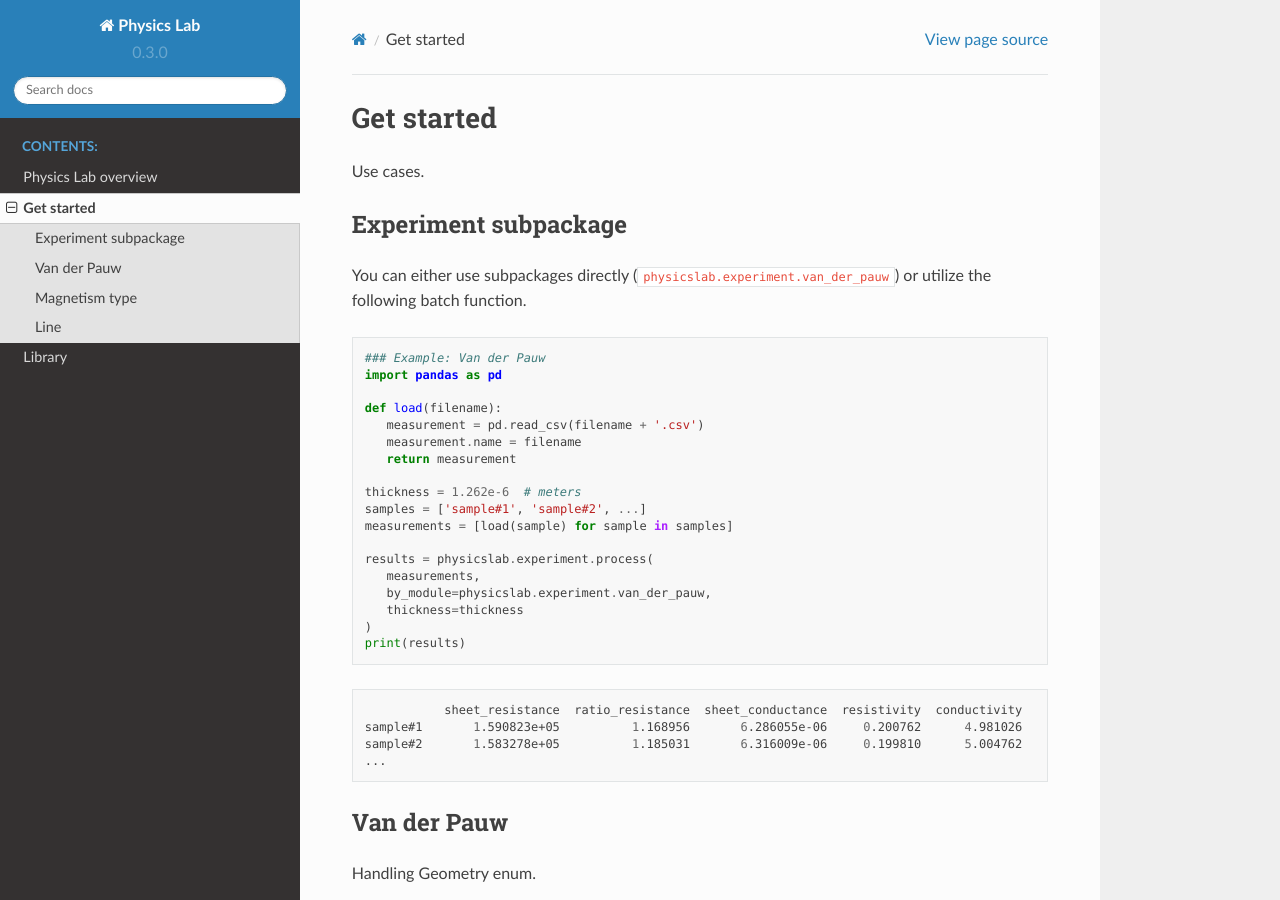
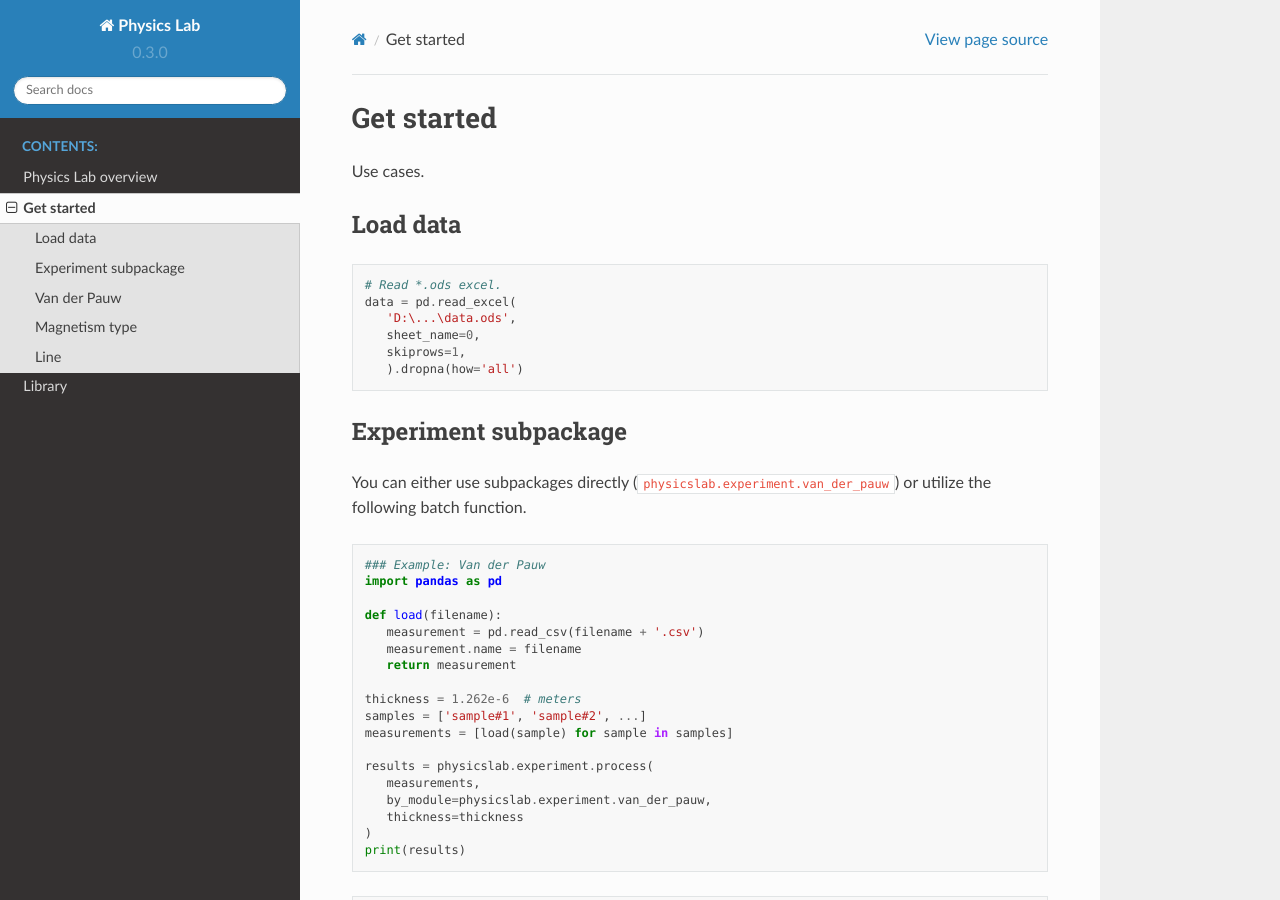
Before and after one commit to martin-brajer/physics-lab, a Sphinx documentation site: the page built from docs/source/get_started.rst, in a window 1280 px wide and 900 px high. Built offline with Sphinx 7.4.7 and the Read the Docs theme 2.0.0, drawn with Linux system fonts in a browser that asks for light colours.

Commit message:
get started docs: how to load data

```diff
--- a/docs/source/get_started.rst
+++ b/docs/source/get_started.rst
@@ -4,6 +4,20 @@ Get started
 ===========
 
 Use cases.
+
+
+Load data
+---------
+
+.. code:: python
+
+   # Read *.ods excel.
+   data = pd.read_excel(
+      'D:\...\data.ods',
+      sheet_name=0,
+      skiprows=1,
+      ).dropna(how='all')
+
 
 Experiment subpackage
 ---------------------
```
